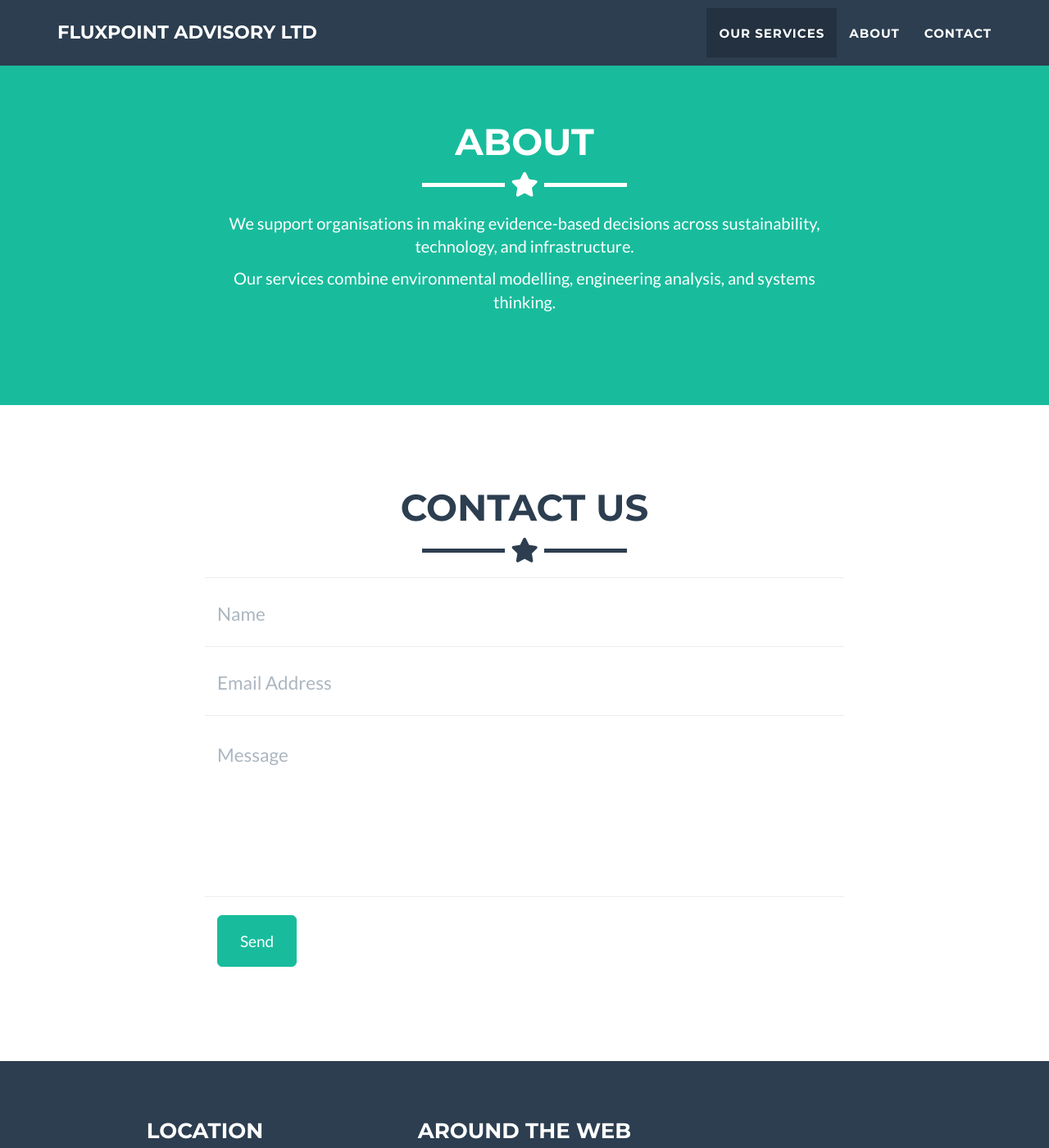
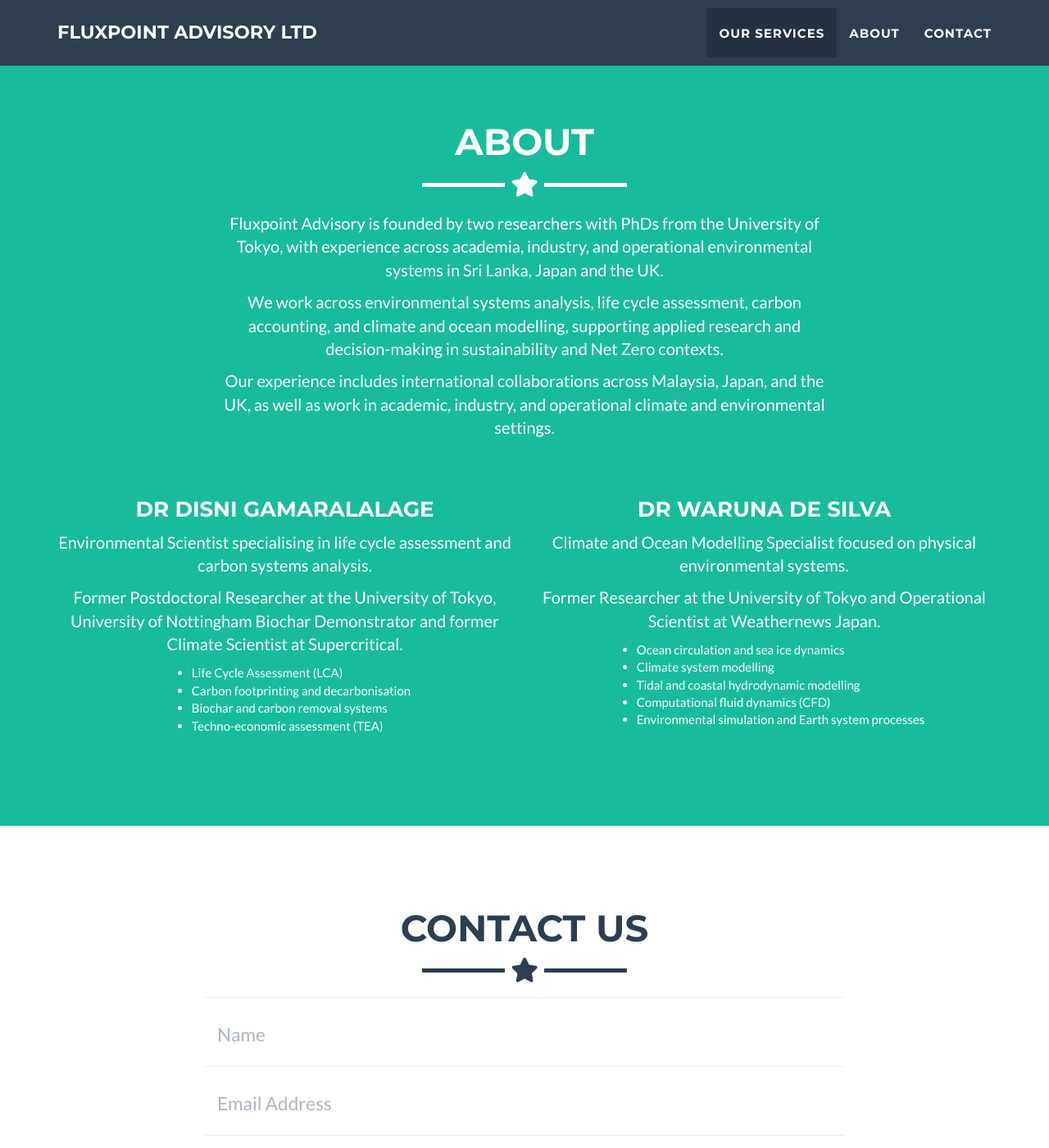
Before and after one commit to fluxpointadv/fluxpointadv.github.io, a Jekyll site: the page built from _posts/2014-07-18-lca.markdown, in a window 1280 px wide and 1400 px high, scrolled down 1946 px. Shown: the whole window at 82% size. Built offline with Jekyll 4.4.1, drawn with Linux system fonts in a browser that asks for light colours.

Commit message:
Update about.html

```diff
--- a/_includes/about.html
+++ b/_includes/about.html
@@ -9,13 +9,34 @@
     </div>
     <div class="row">
       <div class="col-lg-8 col-lg-offset-2 text-center">
-        <p>We support organisations in making evidence-based decisions across sustainability, technology, and infrastructure.</p>
-        <p>Our services combine environmental modelling, engineering analysis, and systems thinking.</p>
+        <p>Fluxpoint Advisory is founded by two researchers with PhDs from the University of Tokyo, with experience across academia, industry, and operational environmental systems in Sri Lanka, Japan and the UK.</p>
+        <p>We work across environmental systems analysis, life cycle assessment, carbon accounting, and climate and ocean modelling, supporting applied research and decision-making in sustainability and Net Zero contexts.</p>
+        <p>Our experience includes international collaborations across Malaysia, Japan, and the UK, as well as work in academic, industry, and operational climate and environmental settings.</p>
       </div>
-      <div class="col-lg-8 col-lg-offset-2 text-center">
-        <!a href="https://github.com/jeromelachaud/freelancer-theme" class="btn btn-lg btn-outline">
-          <!i class="fa fa-download"><!/i>
-        <!/a>
+    </div>
+    <div class="row" style="margin-top: 40px;">
+      <div class="col-md-6 text-center">
+        <h3 style="color: white; font-weight: bold;">Dr Disni Gamaralalage</h3>
+        <p>Environmental Scientist specialising in life cycle assessment and carbon systems analysis.</p>
+        <p>Former Postdoctoral Researcher at the University of Tokyo, University of Nottingham Biochar Demonstrator and former Climate Scientist at Supercritical.</p>
+        <ul style="text-align: left; display: inline-block;">
+          <li>Life Cycle Assessment (LCA)</li>
+          <li>Carbon footprinting and decarbonisation</li>
+          <li>Biochar and carbon removal systems</li>
+          <li>Techno-economic assessment (TEA)</li>
+        </ul>
+      </div>
+      <div class="col-md-6 text-center">
+        <h3 style="color: white; font-weight: bold;">Dr Waruna De Silva</h3>
+        <p>Climate and Ocean Modelling Specialist focused on physical environmental systems.</p>
+        <p>Former Researcher at the University of Tokyo and Operational Scientist at Weathernews Japan.</p>
+        <ul style="text-align: left; display: inline-block;">
+          <li>Ocean circulation and sea ice dynamics</li>
+          <li>Climate system modelling</li>
+          <li>Tidal and coastal hydrodynamic modelling</li>
+          <li>Computational fluid dynamics (CFD)</li>
+          <li>Environmental simulation and Earth system processes</li>
+        </ul>
       </div>
     </div>
   </div>
```
